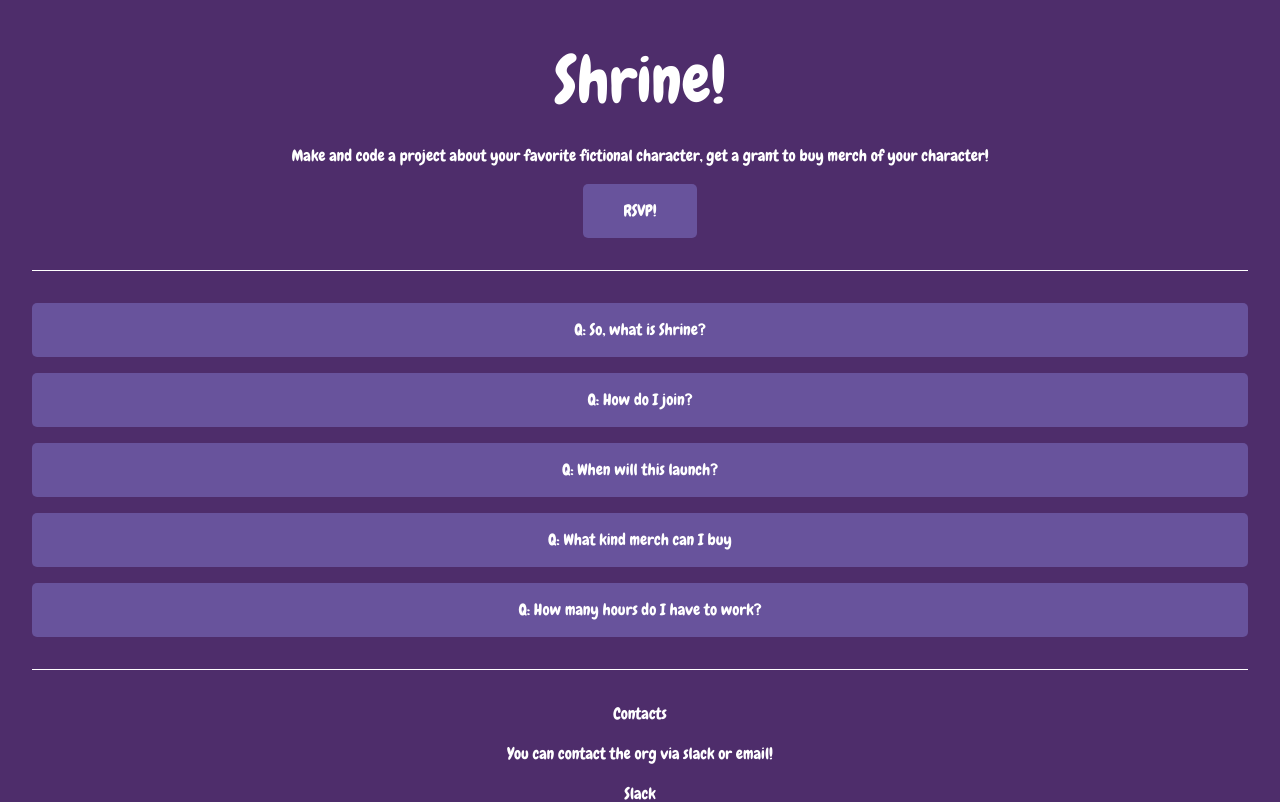
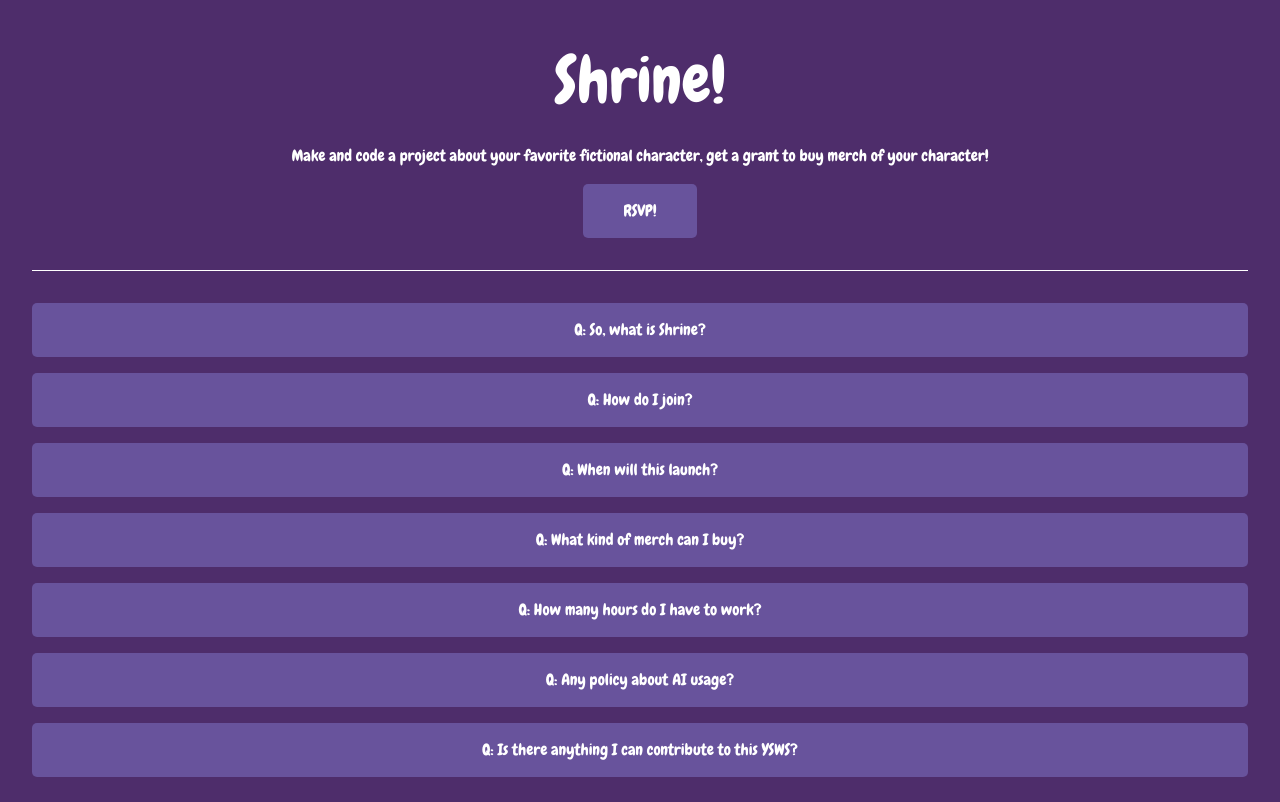
Before and after one commit to Snowflake6413/shrine, a SvelteKit app: page / in a window 1280 px wide. Shown: the top 802 px of the page. Built offline with nearby package versions, Linux system fonts and the light colour scheme.

Commit message:
fix typos and add questions

```diff
--- a/src/routes/+page.svelte
+++ b/src/routes/+page.svelte
@@ -16,7 +16,7 @@
 <div class="faq">
 <details>
     <summary>Q: So, what is Shrine?</summary>
-    <p>A: Shrine is a YSWS where you build a project about your favorite fictional character! It could be anything! Like, a website about your character, a Visual Novel with RenPy, anything related to that character! After you submit and we check your project, you'll receive a grant to go buy merch of your favorite character!</p>
+    <p>A: Shrine is a YSWS where you build a project (Must be tracked with Hackatime) about your favorite fictional character! It could be anything! Like, a website about your character, a Visual Novel with RenPy, anything related to that character! After you submit and we check your project, you'll receive a grant to go buy merch of your favorite character!</p>
 </details>
 <details>
     <summary>Q: How do I join?</summary>
@@ -27,12 +27,20 @@
     <p>A: We dont have an ETA right now since this YSWS draft is freshly new and we haven't found a sponsor yet!</p>
 </details>
 <details>
-    <summary>Q: What kind merch can I buy</summary>
+    <summary>Q: What kind of merch can I buy?</summary>
     <p>A: It could be a figurine, hoodies, shirts, stationary, stickers, anything as long it's related to your character!</p>
 </details>
 <details>
     <summary>Q: How many hours do I have to work?</summary>
     <p>A: We haven't set how many hours. It might be 5 or 6 hours. Although, this might change, please take it with a grain of salt!</p>
+</details>
+<details>
+    <summary>Q: Any policy about AI usage?</summary>
+    <p>A: Please do not vibe-code your project! You can use AI to get help on your project but please dont vibe code it!</p>
+</details>
+<details>
+    <summary>Q: Is there anything I can contribute to this YSWS?</summary>
+    <p>A: Yes! You can spread the word about this. If you want to co-org this YSWS, free feel to DM me on the Slack or email me!</p>
 </details>
 </div>
 
```
